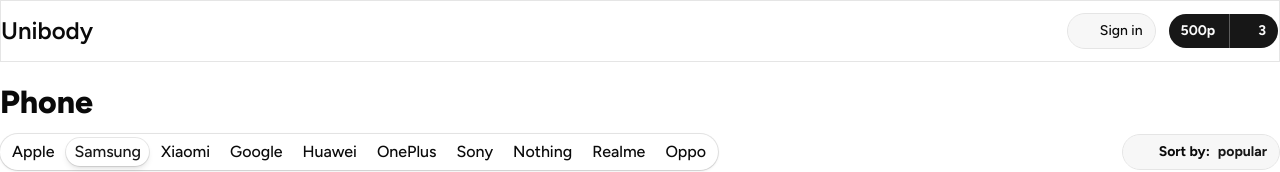
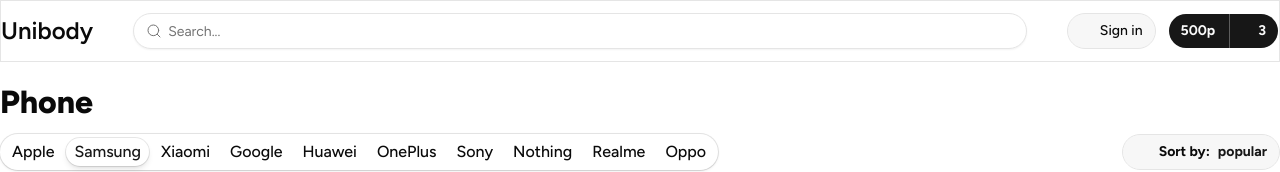
Before and after one commit to 51dollar/web-shop, a Next.js app: page / in a window 1280 px wide. Shown: the top 172 px of the page. Built offline with nearby package versions, Linux system fonts and the light colour scheme; some icons are missing.

Commit message:
add components search

```diff
--- a/components/features/header/header.tsx
+++ b/components/features/header/header.tsx
@@ -3,7 +3,8 @@
 import { Button, Container } from '../../ui';
 import { HugeiconsIcon } from '@hugeicons/react';
 import { ArrowRight02Icon, ShoppingBasket01Icon, UserIcon } from '@hugeicons/core-free-icons';
-
+import Link from 'next/link';
+import { SearchInput } from './search-input';
 
 interface Props {
     className?: string;
@@ -12,14 +13,18 @@
 export const Header: React.FC<Props> = ({ className }) => {
     return (
         <header className={cn('border border-b', className)}>
-            <Container className="flex items-center justify-between py-3">
-                <div className="flex items-center gap-4">
+            <Container className="flex flex-row items-center justify-between py-3">
+                <Link href="/" className="flex items-center gap-3">
                     <h1 className="text-2xl Uppercase font-semibold">
                         Unibody
                     </h1>
+                </Link>
+
+                <div className="mx-10 flex-1">
+                    <SearchInput />
                 </div>
 
-                <div className="flex items-center gap-3">
+                <div className="flex items-center gap-3 ml-auto">
                     <Button variant="outline" className="flex items-center">
                         <HugeiconsIcon icon={UserIcon} />
                         Sign in
--- /dev/null
+++ b/components/features/header/search-input.tsx
@@ -0,0 +1,107 @@
+"use client";
+
+import {
+    Popover,
+    PopoverContent,
+    PopoverTrigger,
+} from "@/components/ui/popover";
+
+import {
+    InputGroup,
+    InputGroupAddon,
+    InputGroupInput,
+} from "@/components/ui/input-group";
+
+import { useState } from "react";
+import Link from "next/link";
+import Image from "next/image";
+
+export const SearchInput = () => {
+    const [focused, setFocused] = useState(false);
+    const [query, setQuery] = useState("");
+
+    const popoverOpen = query.trim().length > 0;
+
+    const closeAll = () => {
+        setFocused(false);
+        setQuery("");
+    };
+
+    return (
+        <>
+            {focused && (
+                <div
+                    className="fixed inset-0 bg-black/50 z-40"
+                    onClick={closeAll}
+                />
+            )}
+
+            <Popover open={popoverOpen}>
+                <PopoverTrigger asChild>
+                    <div className="relative z-50 w-full">
+                        <InputGroup className="bg-white shadow-xs">
+                            <InputGroupInput
+                                placeholder="Search..."
+                                value={query}
+                                onFocus={() => setFocused(true)}
+                                onChange={(e) => setQuery(e.target.value)}
+                            />
+                            <InputGroupAddon
+                                className="cursor-pointer"
+                                onClick={() => setFocused(true)}
+                            >
+                                <svg
+                                    xmlns="http://www.w3.org/2000/svg"
+                                    viewBox="0 0 24 24"
+                                    width={24}
+                                    height={24}
+                                    fill="none"
+                                >
+                                    <path
+                                        d="M17 17L21 21"
+                                        stroke="currentColor"
+                                        strokeWidth="1.5"
+                                        strokeLinecap="round"
+                                        strokeLinejoin="round"
+                                    />
+                                    <path
+                                        d="M19 11C19 6.58 15.42 3 11 3C6.58 3 3 6.58 3 11C3 15.42 6.58 19 11 19C15.42 19 19 15.42 19 11Z"
+                                        stroke="currentColor"
+                                        strokeWidth="1.5"
+                                        strokeLinecap="round"
+                                        strokeLinejoin="round"
+                                    />
+                                </svg>
+                            </InputGroupAddon>
+                        </InputGroup>
+                    </div>
+                </PopoverTrigger>
+
+                <PopoverContent
+                    className="z-50 w-72 p-2"
+                    align="start"
+                    side="bottom"
+                    sideOffset={8}
+                    onOpenAutoFocus={(e) => e.preventDefault()}
+                >
+                    <div className="space-y-2">
+                        <Link
+                            className="flex items-center gap-4 px-2 hover:bg-gray-100 rounded-xl"
+                            href="/product/1">
+                            <Image
+                                src="https://www.apple.com/v/iphone-16e/f/images/overview/contrast/iphone_16e__dxha4illuf2a_xlarge_2x.jpg"
+                                alt="iPhone 16e"
+                                width={42}
+                                height={42}
+                                className="rounded-lg object-cover"
+                            />
+                            <span>
+                                {query}
+                            </span>
+                        </Link>
+                    </div>
+                </PopoverContent>
+            </Popover>
+        </>
+    );
+};
```
